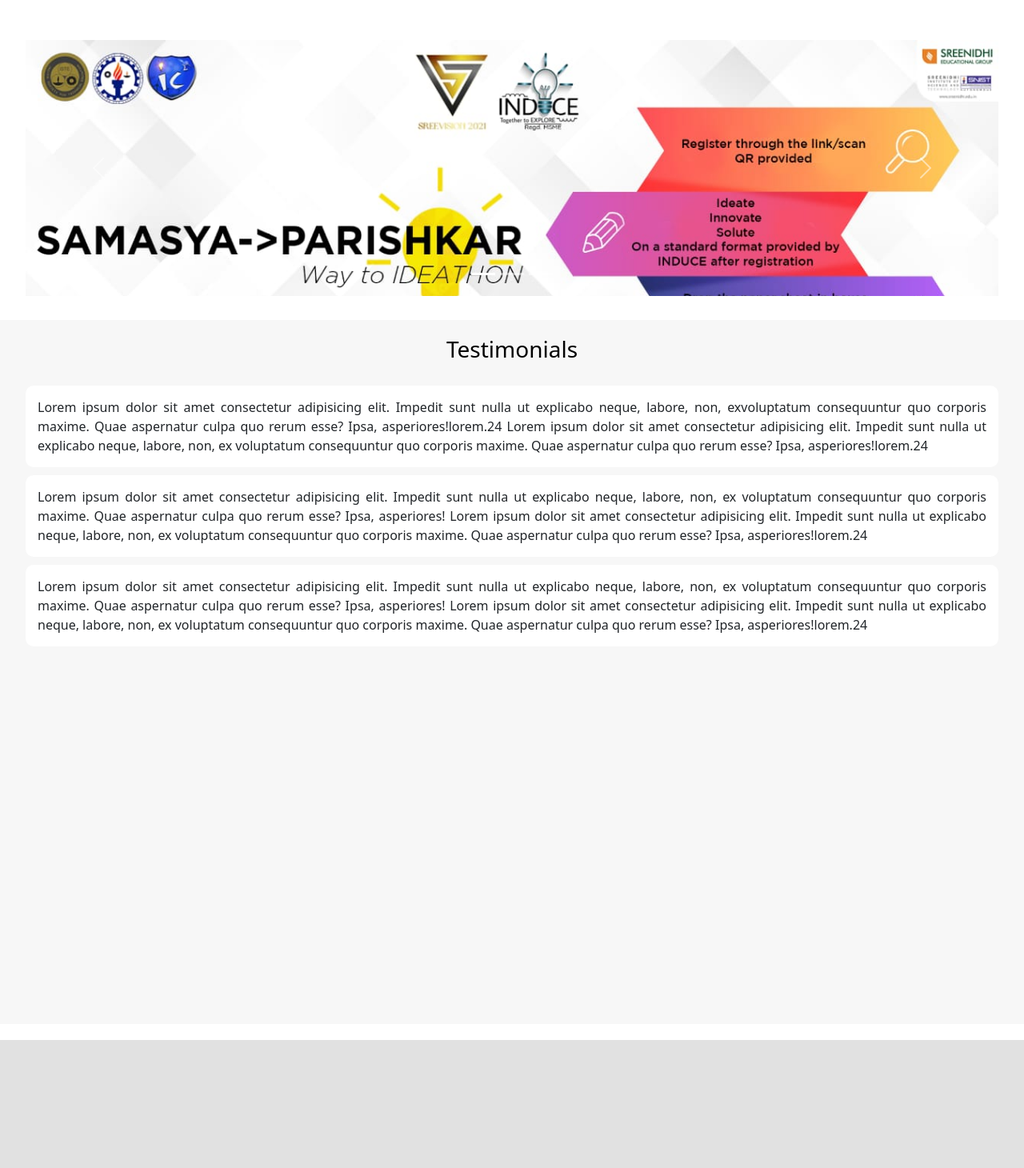
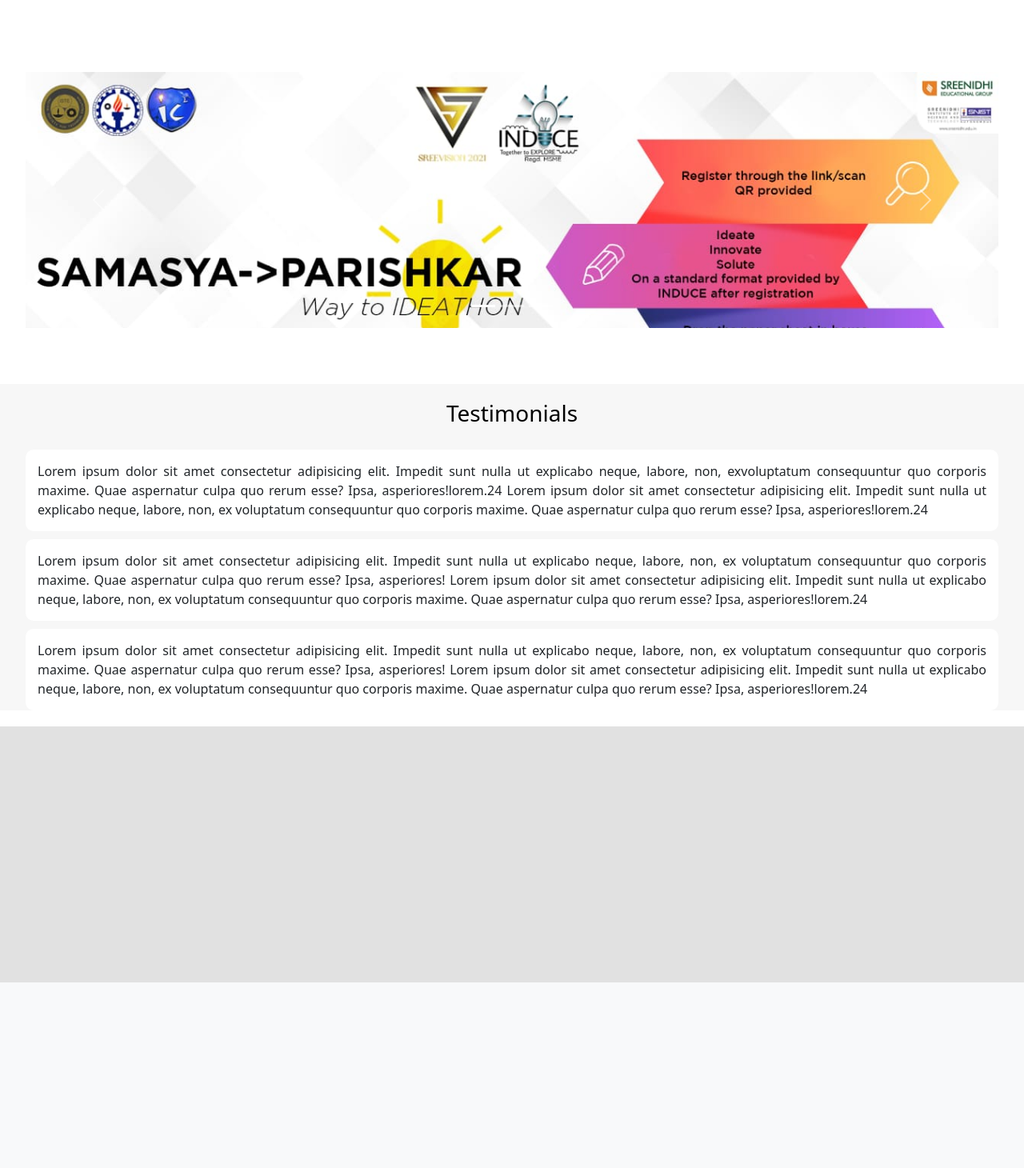
Before and after one commit to mohdaimansaleem/inducedemo, a PHP site: page / in a window 1280 px wide. Shown: the part 56-1516 px from the top of the page at 80% size. After the commit the page ends 1284 px from the top, so only its background shows below. Run offline with PHP 8.4, Linux system fonts and the light colour scheme.

Commit message:
Update style.css

```diff
--- a/style.css
+++ b/style.css
@@ -6,6 +6,7 @@
 
 
 .slider{
+    background-color: rgb(255, 255, 255);
     justify-content: center;
     display: flex;
     margin: 0 auto;
@@ -13,10 +14,11 @@
     align-items: center;
     justify-content: center;
     width: 95vw;
-    height: 50vh;
+    height: 60vh;
 
 }
 .carousel-inner{
+
 width: 95vw;
 height: 40vh;
 background-size:cover;
@@ -43,7 +45,7 @@
 
     text-align: center;
     background-color: rgb(247, 247, 247);
-    height: 110vh;
+    height: 100%;
     margin: auto;
     margin-bottom: 10px;
 
@@ -60,6 +62,6 @@
 
 .footer{
     margin-top: 20px;
-    height: 20vh;
+    height: 40vh;
     background-color: rgb(225, 225, 225);
 }
```
